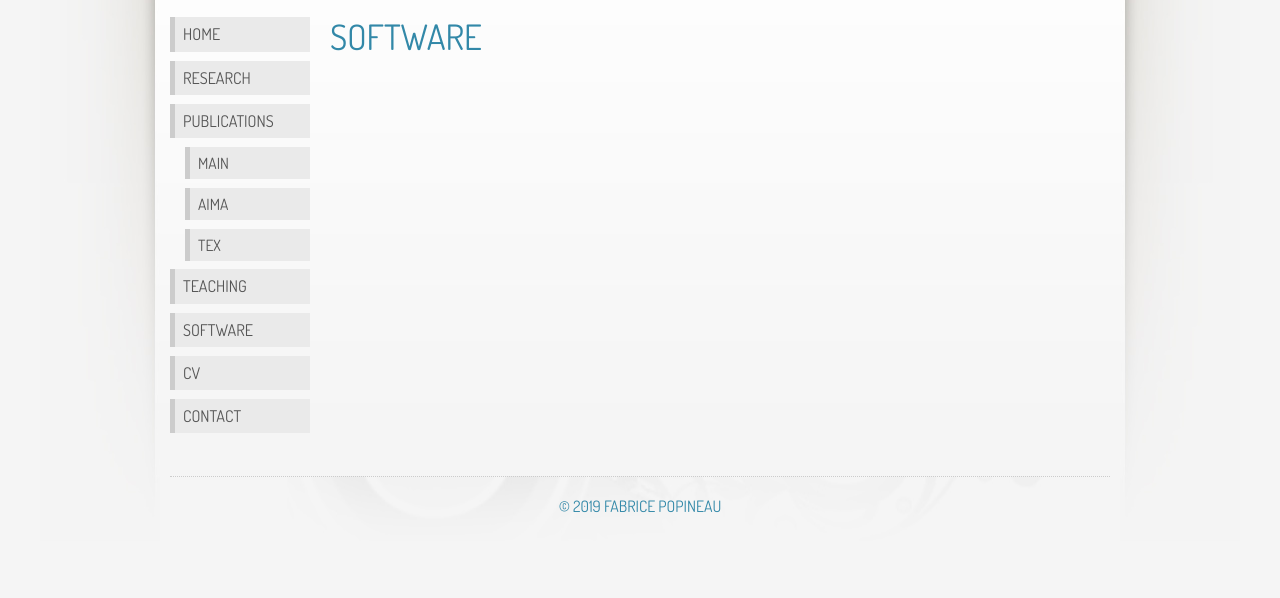
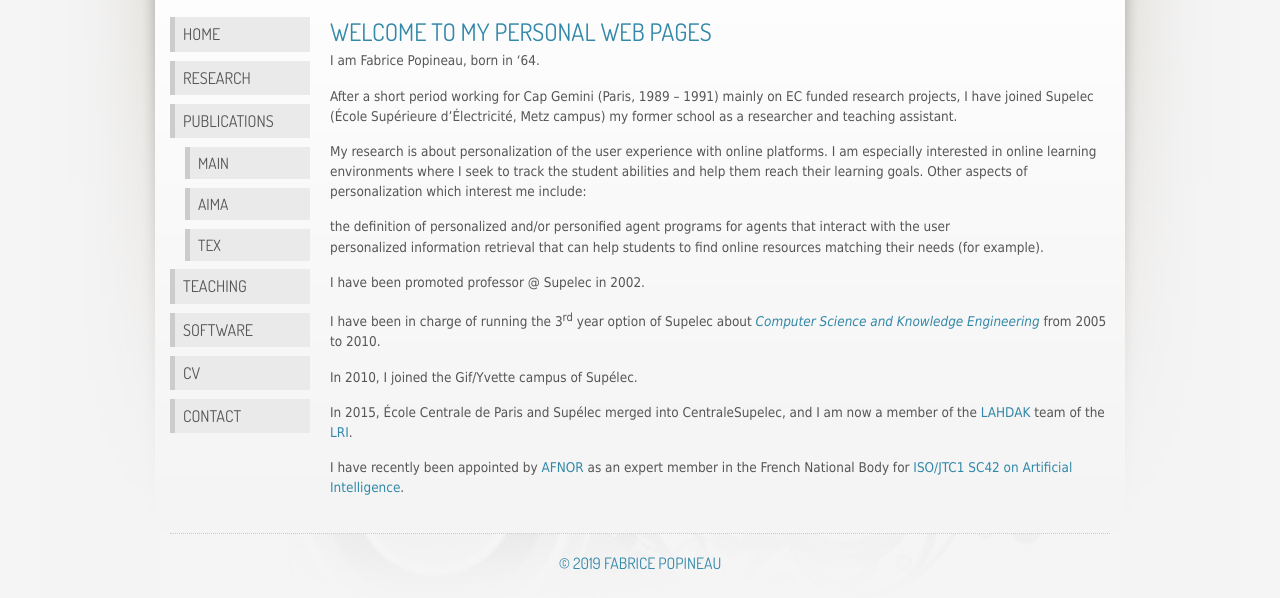
Before and after one commit to fpopineau/fabrice.popineau.net, a plain HTML site: page index.html in a window 1280 px wide. Shown: the part 333-931 px from the top of the page. Before the commit the page ends 874 px from the top, so only its background shows below. Drawn offline with Linux system fonts and the light colour scheme.

Commit message:
Slight change

```diff
--- a/index.html
+++ b/index.html
@@ -1,8 +1,11 @@
 <!DOCTYPE html>
 <html lang="en">
   <head>
+	<meta name="generator" content="Hugo 0.40.1" />
   <meta http-equiv="content-type" content="text/html; charset=utf-8" />
   <meta name="viewport" content="width=device-width, initial-scale=1">
+
+
 
 
   <meta http-equiv="X-UA-Compatible" content="IE=edge">
@@ -12,7 +15,9 @@
   <link rel="stylesheet" type="text/css" href="/css/origo.css" title="Origo" media="all" />
 
 
-  <title>Software | </title>
+
+
+  <title>Fabrice Popineau @ CentraleSupelec | </title>
 
 </head>
 
@@ -130,8 +135,39 @@
 
 
 <div class="col c10">
-  <h1 style="margin: -10px 0px 10px 0px;"> Software </h1>
   <main id="main">
+
+
+<h2 id="welcome-to-my-personal-web-pages">Welcome to my personal web pages</h2>
+
+<p>I am Fabrice Popineau, born in &lsquo;64.</p>
+
+<p>After a short period working for Cap Gemini (Paris, 1989 &ndash; 1991) mainly on EC funded research projects,
+I have joined Supelec (École Supérieure d&rsquo;Électricité, Metz campus) my former school as a researcher and teaching assistant.</p>
+
+<p>My research is about personalization of the user experience with online platforms.
+I am especially interested in online learning environments where I seek to track the student abilities
+and help them reach their learning goals.
+Other aspects of personalization which interest me include:</p>
+
+<ul>
+<li>the definition of personalized and/or personified agent programs for agents that interact with the user</li>
+<li>personalized information retrieval that can help students to find online resources matching their needs (for example).</li>
+</ul>
+
+<p>I have been promoted professor @ Supelec in 2002.</p>
+
+<p>I have been in charge of running the 3<sup>rd</sup> year option of Supelec about <em><a href="http://www.metz.supelec.fr/metz/fi/iic/Welcome.html">Computer Science and Knowledge Engineering</a></em> from 2005 to 2010.</p>
+
+<p>In 2010, I joined the Gif/Yvette campus of Supélec.</p>
+
+<p>In 2015, École Centrale de Paris and Supélec merged into CentraleSupelec,
+and I am now a member of the <a href="https://www.lri.fr/lahdak">LAHDAK</a> team of the <a href="https://www.lri.fr">LRI</a>.</p>
+
+<p>I have recently been appointed by
+<a href="https://norminfo.afnor.org/structure/afnorcn-jtc1sc-42/intelligence-artificielle/127690">AFNOR</a>
+as an expert member in the French National Body for <a href="https://www.iso.org/committee/6794475.html">ISO/JTC1 SC42 on
+Artificial Intelligence</a>.</p>
 
   </main>
 </div>
```
